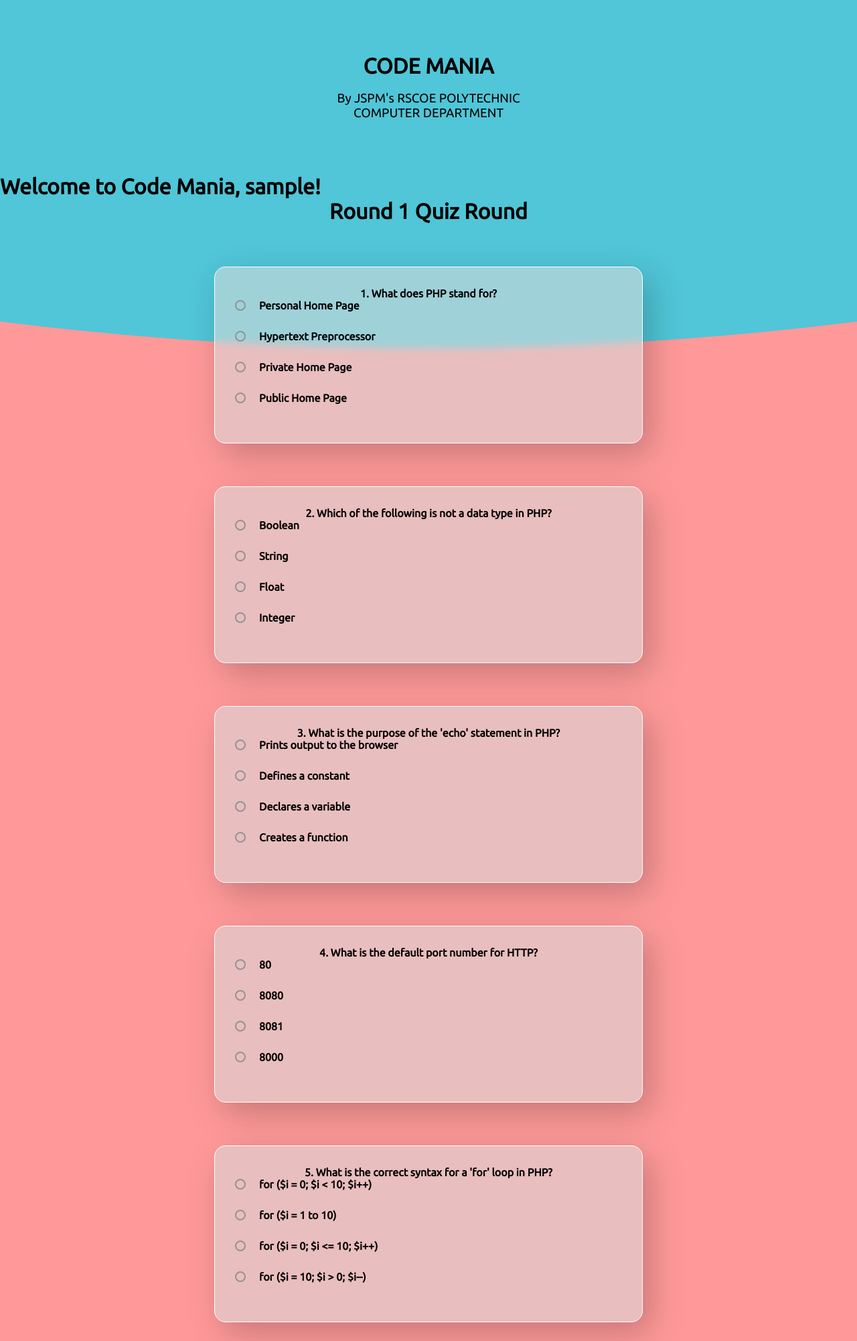
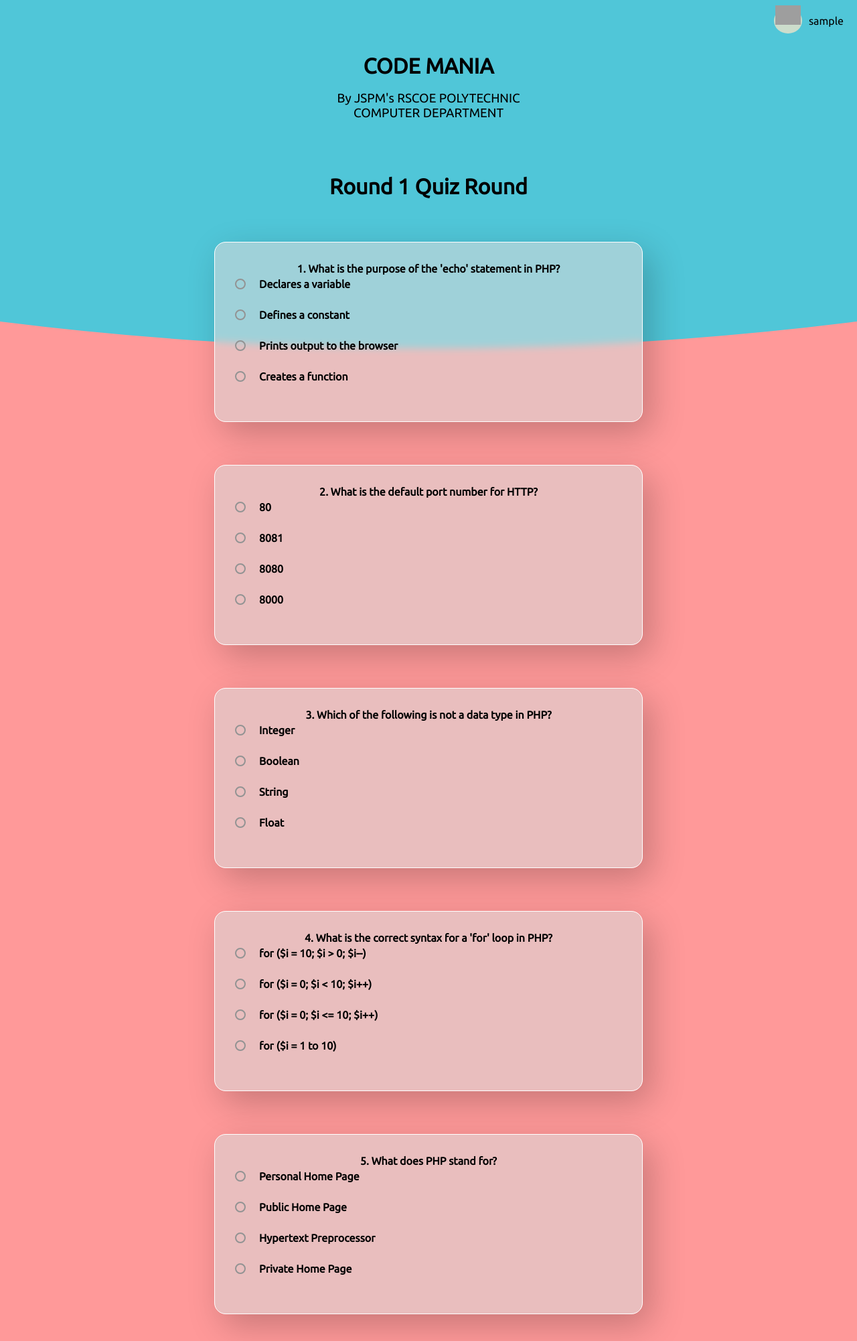
Before and after one commit to diveshadivarekar/Code-Mania, a PHP site: page /modules/dashboard.php in a window 1280 px wide. Shown: the top 2002 px of the page at 67% size. Run offline with PHP 8.4, Linux system fonts and the light colour scheme; the visitor is signed in with stand-in values (Sample User, id 1); grey boxes are pictures that could not be loaded.

Commit message:
updated ui ux

```diff
--- a/assets/css/util.css
+++ b/assets/css/util.css
@@ -218,3 +218,25 @@
   padding-bottom: 0px;
   outline: 0;
 }
+
+.profile {
+  padding: 2px 10px 0 0;
+  display: flex;
+  position: absolute;
+  top: 10px;
+  right: 0;
+  /* background-color: red; */
+}
+.profile p {
+  margin: 10px 10px;
+}
+.pro_img {
+  background-color: #cdc;
+  border-radius: 50%;
+  padding: 0 2px;
+}
+.pro_img img {
+  /* max-height: 2.4em; */
+  max-width: 2.4em;
+  margin-top: -4px;
+}
--- a/js/invigilate.js
+++ b/js/invigilate.js
@@ -10,6 +10,6 @@
 });
 
 // Maximize the window for fullscreen-like experience
-// window.onload = function() {
-//     document.documentElement.requestFullscreen();
+// window.onload = function () {
+//   document.documentElement.requestFullscreen();
 // };
--- a/modules/dashboard.php
+++ b/modules/dashboard.php
@@ -89,14 +89,24 @@
 <body>
     <script src="../js/invigilate.js"></script>
     <?php include_once "header.php"; ?>
-    <h1>Welcome to Code Mania, <?php echo htmlspecialchars($_SESSION["username"]); ?>!</h1>
+    <div class="profile">
+        <div class="pro_img">
+            <img src="https://robohash.org/<?php echo $_SESSION["username"] ?>" alt="profile">
+        </div>
+        <p><?php echo htmlspecialchars($_SESSION["username"]); ?></p>
+    </div>
+
     <center><h1>Round 1 Quiz Round</h1></center>
 
     <form id = "myForm" method="post" action="">
-        <?php for ($i = 0; $i < count($questions); $i++): ?>
+    <?php
+        for ($i = 0; $i < count($shuffledQuestions); $i++):
+    ?>
     <div class="card">
-            <p><strong><?php echo ($i + 1) . ". " . $questions[$i]; ?></strong></p>
-            <?php foreach ($options[$i] as $key => $option): ?>
+        <p style="margin-bottom:5px"><strong><?php echo ($i + 1) . ". " . $shuffledQuestions[$i]; ?></strong></p>
+        <?php // Shuffle the options for each question
+            shuffle($shuffledOptions[$i]);
+            foreach ($shuffledOptions[$i] as $key => $option): ?>
 
             <div class="card-content container">
                 <label>
@@ -109,7 +119,6 @@
         <?php endforeach; ?>
     </div>
     <?php endfor; ?>
-
         <center><button class="button" id = "subbtn"type="submit"><span>Submit</span></button></center>
     </form>
     <?php include "footer.php"; ?>
--- a/modules/mcq.php
+++ b/modules/mcq.php
@@ -1,5 +1,4 @@
 <?php
-
     // Define the questions and options
     $questions = array(
         "What does PHP stand for?",
@@ -16,4 +15,23 @@
         array("80", "8080", "8081", "8000"),
         array("for (\$i = 0; \$i < 10; \$i++)", "for (\$i = 1 to 10)", "for (\$i = 0; \$i <= 10; \$i++)", "for (\$i = 10; \$i > 0; \$i--)")
     );
+
+    // Combine questions and options into an associative array
+    $combinedArray = array_combine($questions, $options);
+    // Shuffle the associative array
+    shuffle_assoc($combinedArray);
+
+    // Separate shuffled questions and options
+    $shuffledQuestions = array_keys($combinedArray);
+    $shuffledOptions = array_values($combinedArray);
+
+    function shuffle_assoc(&$array) {
+        $keys = array_keys($array);
+        shuffle($keys);
+        foreach($keys as $key) {
+            $new[$key] = $array[$key];
+        }
+        $array = $new;
+        return true;
+    }
 ?>
```
Lines whose indentation alone changed are shown as unchanged.
